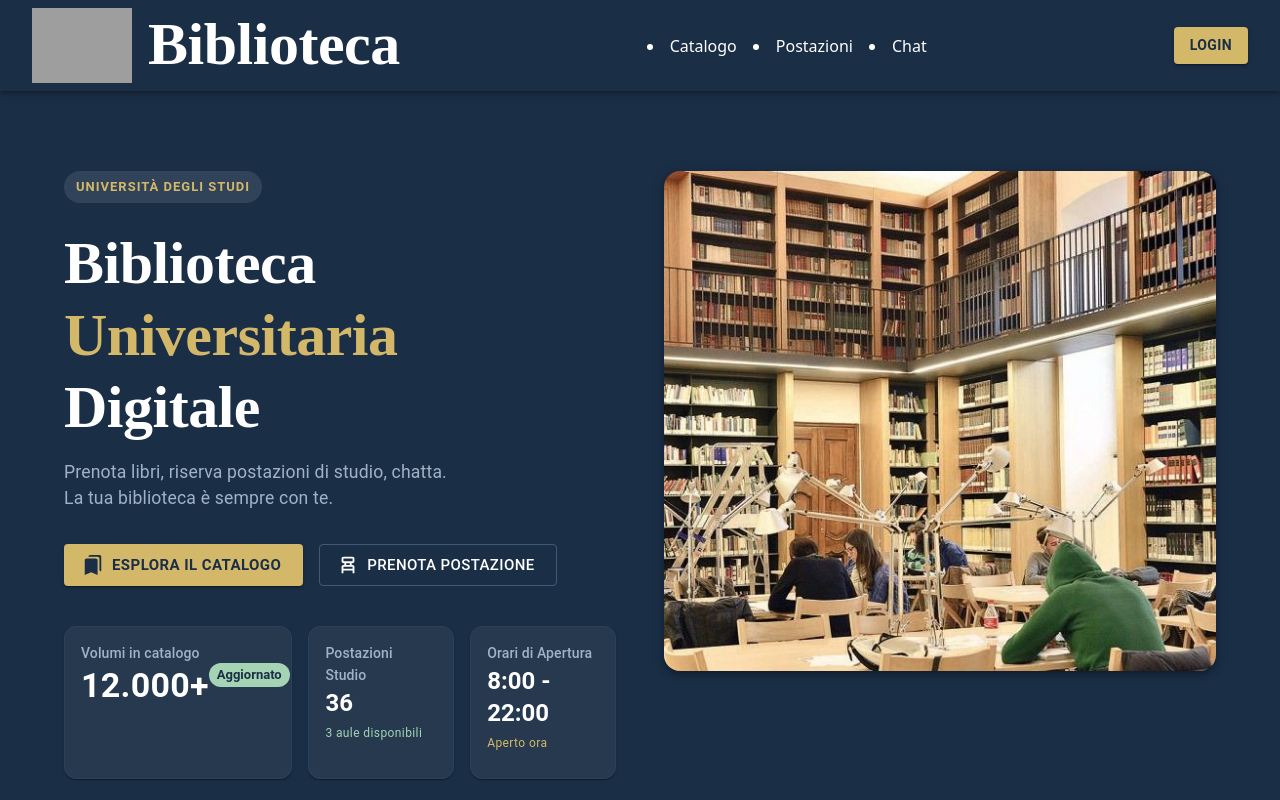
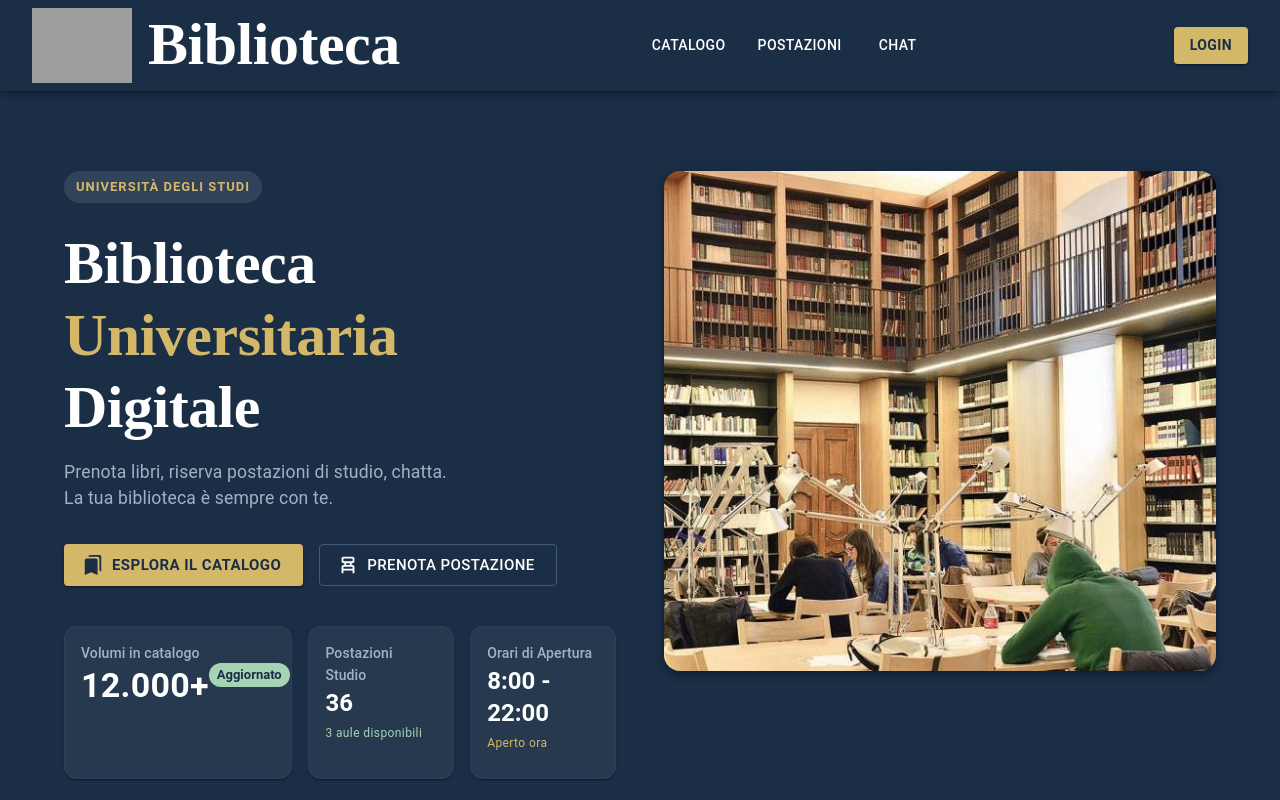
Before and after one commit to Alexx904/Biblioteca-AI, a React (Vite) app: page / in a window 1280 px wide. Shown: the top 800 px of the page. Built offline with nearby package versions, Linux system fonts and the light colour scheme; grey boxes are pictures that could not be loaded.

Commit message:
NavLink Material
Modificato il componente NavLink: adesso é un bottone Material. Quindi tutti e 3 i collegamenti che ci sono nella NavBar sono cambiati esteticamente

```diff
--- a/src/NavLink.jsx
+++ b/src/NavLink.jsx
@@ -1,5 +1,8 @@
+import Button from '@mui/material/Button';
 export default function NavLink(props){
     return(
-        <li><a href={props.link}>{props.name}</a></li>
+        <Button href={props.link} variant="text" sx={{ color: '#ffffff' }}>
+            {props.name}
+        </Button>
     )
 }
```
